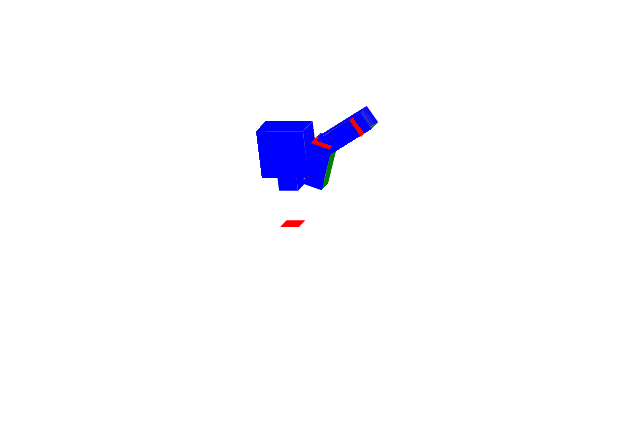
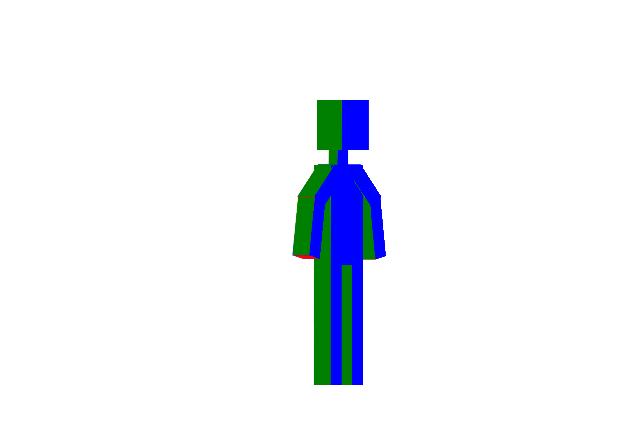
Before and after one commit to Callerstudios/3dss, a React (Create React App) app: page / in a window 1280 px wide. Shown: the top 424 px of the page, without its empty margins (310-950 px from the left). Built offline with nearby package versions, Linux system fonts and the light colour scheme.

Commit message:
created human

```diff
--- a/src/App.css
+++ b/src/App.css
@@ -18,8 +18,8 @@
   flex-direction: column;
   height: 100vh;
   transform-style: preserve-3d;
-  transform: rotateY(160deg) rotateX(20deg);
-  /* animation: rotate 3s linear infinite forwards; */
+  transform: rotateY(10deg) rotateX(10deg);
+  animation: rotate 3s linear infinite forwards;
 }
 .head {
   z-index: 10;
@@ -32,8 +32,8 @@
 .neck {
   transform: translateZ(-5px);
 }
-.right-hand{
-  transform: translateX(-15px) translateY(4px) rotate(90deg);
+.right-hand {
+  transform: translateX(-15px) translateY(-4px) rotate(-20deg);
   & .arm {
     position: absolute;
     top: 0;
@@ -49,7 +49,7 @@
     position: absolute;
     top: 0;
     left: 50%;
-    transform: translateX(-50%) rotateZ(-70deg);
+    transform: translateX(-50%) rotateZ(-70deg) translateZ(-1px);
     transform-origin: 100% 0;
   }
 }
@@ -60,7 +60,7 @@
 }
 .body {
   width: 100px;
-  min-height: 20px;
+  min-height: 100px;
   position: relative;
 }
 .left-hand .hand {
@@ -75,36 +75,22 @@
   transform: rotate(-40deg) translateY(-5px);
   transform-origin: 100% 0;
 }
-
-@media (prefers-reduced-motion: no-preference) {
-  .App-logo {
-    animation: App-logo-spin infinite 20s linear;
-  }
-}
-
-.App-header {
-  background-color: #282c34;
-  min-height: 100vh;
+.legs{
+  width: 60px;
+  height: 60px;
   display: flex;
-  flex-direction: column;
-  align-items: center;
-  justify-content: center;
-  font-size: calc(10px + 2vmin);
-  color: white;
-}
-
-.App-link {
-  color: #61dafb;
+  flex-direction: row;
+  justify-content: space-between;
 }
 
 @keyframes rotateRight {
-  0%{
+  0% {
     transform: translateX(-15px) translateY(4px) rotate(-10deg);
   }
-  50%{
+  50% {
     transform: translateX(-15px) translateY(4px) rotate(90deg);
   }
-  100%{
+  100% {
     transform: translateX(-15px) translateY(4px) rotate(-10deg);
   }
 }
--- a/src/App.js
+++ b/src/App.js
@@ -9,20 +9,20 @@ function App() {
           <Box width="50px" height="50px" stretch="30px" />
         </div>
         <div className="neck">
-          <Box width="20px" height="15px" stretch="20px" />
+          <Box width="20px" height="15px" stretch="10px" />
         </div>
         <div className="body">
-          {/* <div className="left-hand">
+          <div className="left-hand">
             <div className="arm">
               <Box width="19px" height="50px" stretch="20px" />
               <div className="hand">
                 <Box width="20px" height="60px" stretch="20px" />
               </div>
             </div>
-          </div> */}
-          {/* <div className="chest">
+          </div>
+          <div className="chest">
             <Box width="60px" height="100px" stretch="20px" />
-          </div> */}
+          </div>
           <div className="right-hand">
             <div className="arm">
               <Box width="20px" height="50px" stretch="20px" />
@@ -32,7 +32,14 @@ function App() {
             </div>
           </div>
         </div>
-        <div className="legs"></div>
+        <div className="legs">
+          <Box width="20px" height="60px" stretch="20px" />
+          <Box width="20px" height="60px" stretch="20px" />
+        </div>
+        <div className="legs">
+          <Box width="20px" height="60px" stretch="20px" />
+          <Box width="20px" height="60px" stretch="20px" />
+        </div>
       </div>
     </div>
   );
--- a/src/components/Box/Box.css
+++ b/src/components/Box/Box.css
@@ -24,6 +24,7 @@
   }
   .front-face {
     background: linear-gradient(to bottom, yellow, blue);
+    /* background-color: blue; */
   }
   & .right-face {
     width: var(--stretch);
@@ -39,6 +40,11 @@
     transform: rotateY(90deg);
     transform-origin: 0 0;
   }
+  & .back-face {
+    background-color: var(--color);
+    transform: translateZ(calc(-1 * var(--stretch)));
+    transform-origin: 0 0;
+  }
   & .top-face {
     width: var(--width);
     height: var(--stretch);
@@ -46,16 +52,11 @@
     transform: rotateX(90deg) translateY(calc(-1 * var(--stretch)));
     transform-origin: 0 0;
   }
-  & .back-face {
-    background-color: var(--color);
-    transform: translateZ(calc(-1 * var(--stretch)));
-    transform-origin: 0 0;
-  }
   & .bottom-face {
     width: var(--width);
     height: var(--stretch);
     background-color: red;
-    transform: rotateX(90deg) translateZ(-50px) translateY(-30px);
+    transform: rotateX(-90deg) translateZ(var(--height));
     transform-origin: 0 0;
   }
 }
```
Lines whose indentation alone changed are shown as unchanged.
